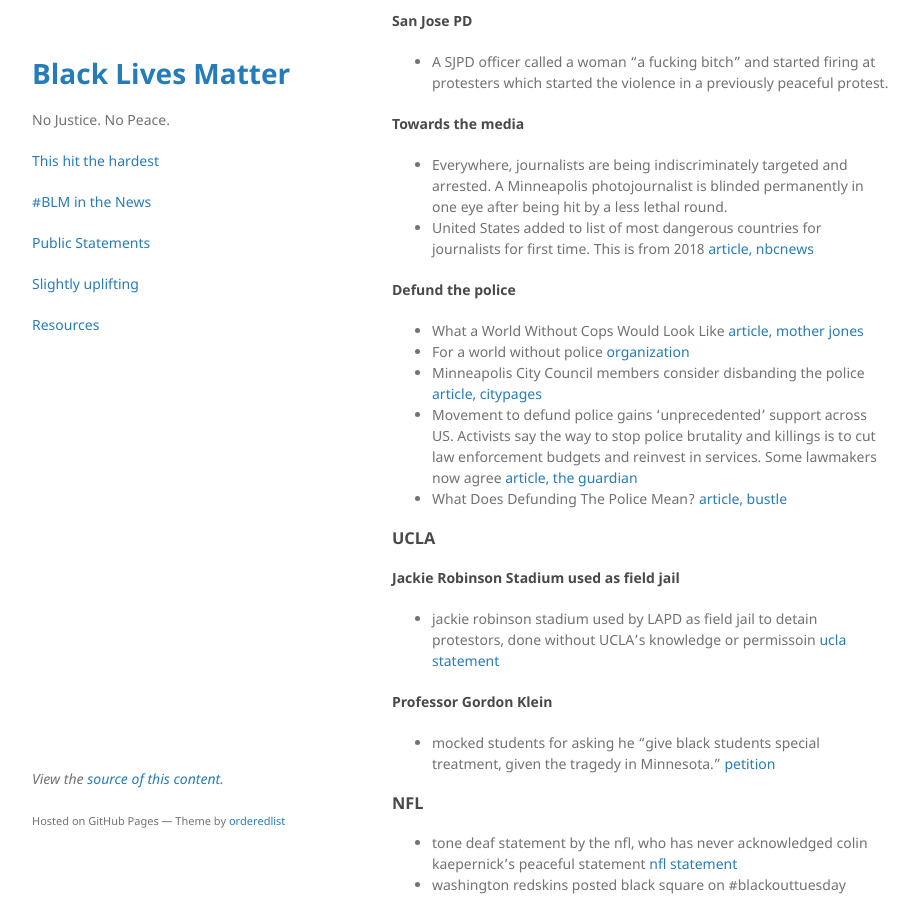
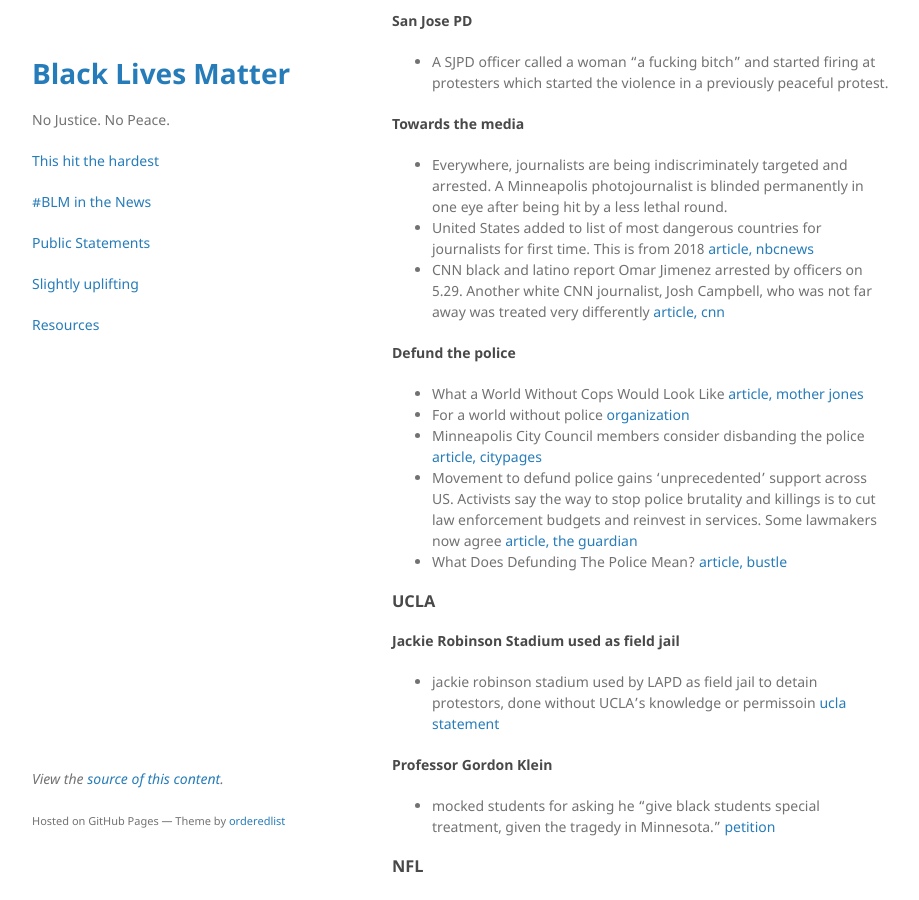
Before and after one commit to nojusticenopeace/nojusticenopeace.github.io, a Jekyll site: the page built from news.md, in a window 1280 px wide and 900 px high, scrolled down 1763 px. Shown: the whole window, without its empty margins (178-1097 px from the left). Built offline with Jekyll 4.4.1, drawn with Linux system fonts in a browser that asks for light colours.

Commit message:
Update news.md

```diff
--- a/news.md
+++ b/news.md
@@ -58,6 +58,7 @@ layout: default
 #### Towards the media
 * Everywhere, journalists are being indiscriminately targeted and arrested. A Minneapolis photojournalist is blinded permanently in one eye after being hit by a less lethal round.
 * United States added to list of most dangerous countries for journalists for first time. This is from 2018 [article, nbcnews](https://www.nbcnews.com/news/world/united-states-added-list-most-dangerous-countries-journalists-first-time-n949676?)
+* CNN black and latino report Omar Jimenez arrested by officers on 5.29. Another white CNN journalist, Josh Campbell, who was not far away was treated very differently [article, cnn](https://www.cnn.com/us/live-news/george-floyd-protest-updates-05-28-20/h_9023ffd063def0b1af22cb3ecdc72a06)
 
 #### Defund the police
 - What a World Without Cops Would Look Like [article, mother jones](https://www.motherjones.com/crime-justice/2020/06/police-abolition-george-floyd/)
```
